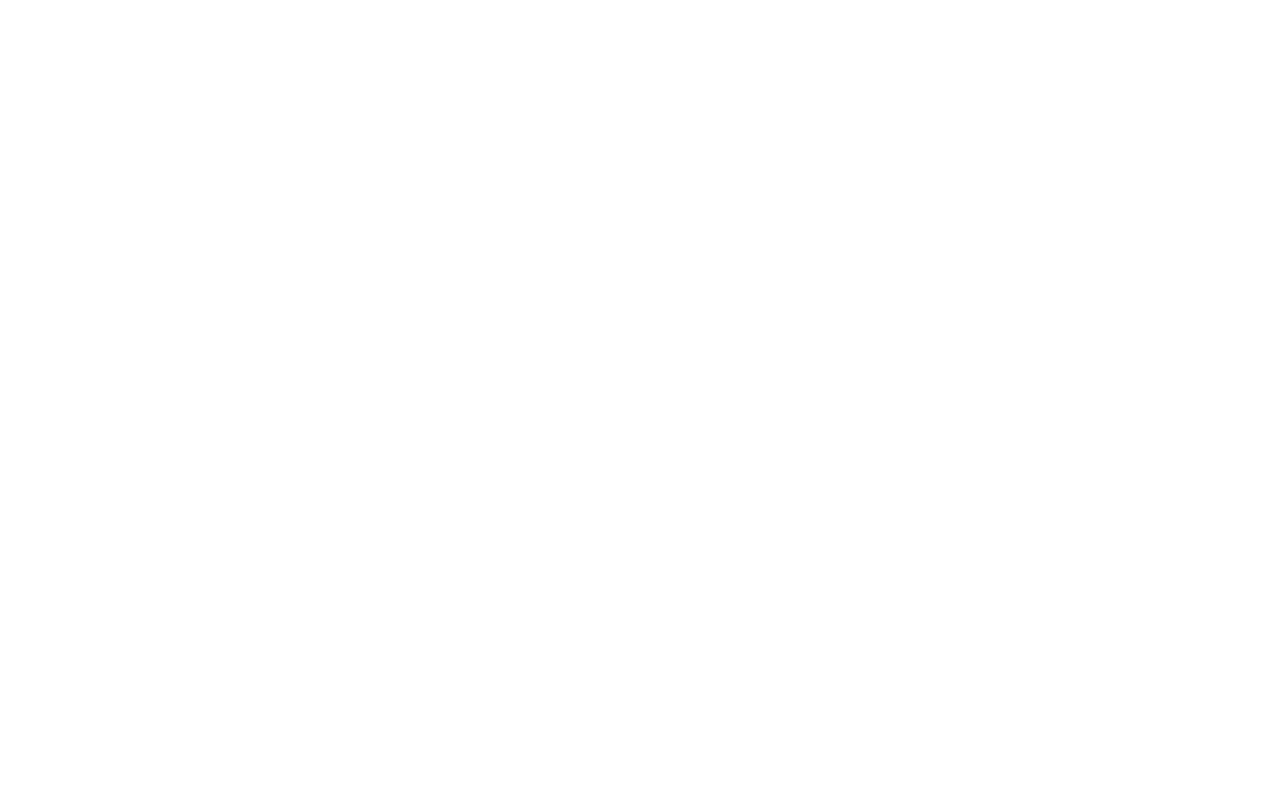
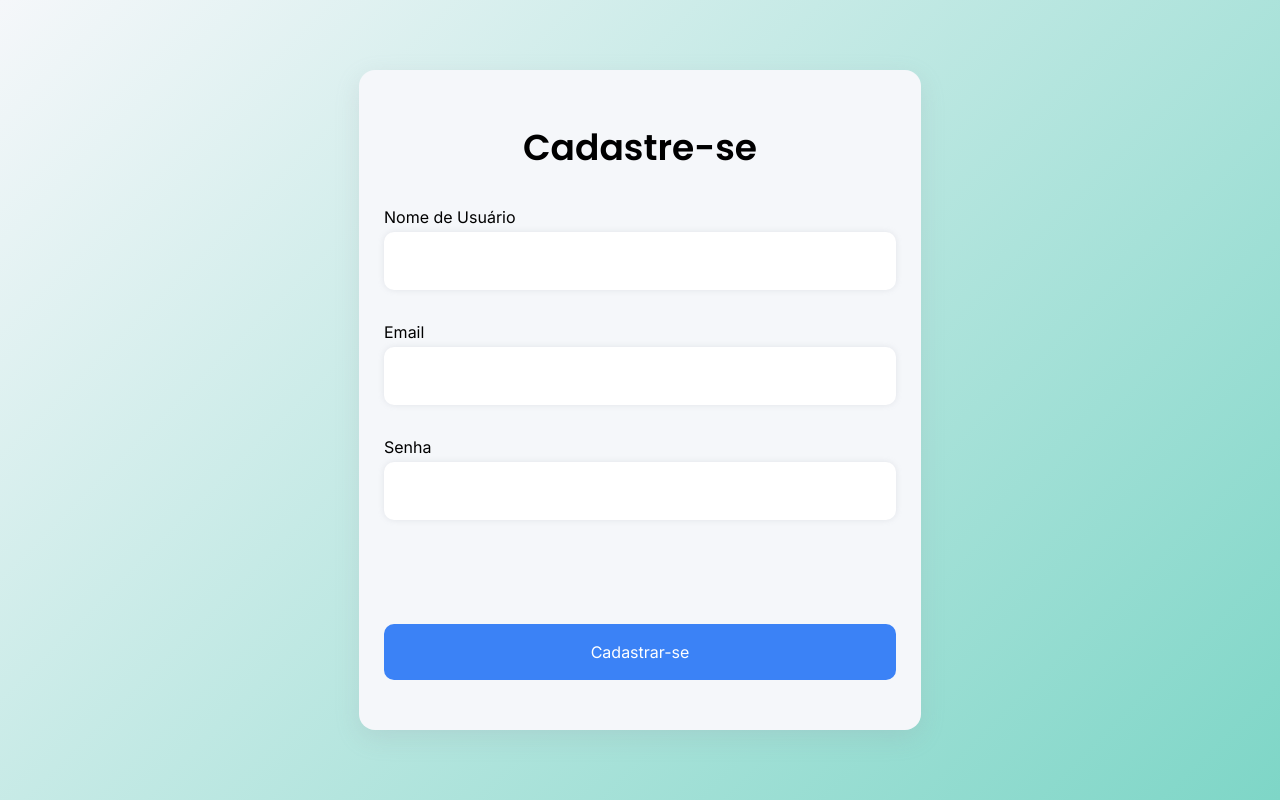
Before and after one commit to ViniciusGabrielll/roboticdesk-frontend, a React (Vite) app: page / in a window 1280 px wide. Built offline with nearby package versions, Linux system fonts and the light colour scheme.

Commit message:
feat(Login): create login page UI

```diff
--- a/index.html
+++ b/index.html
@@ -4,6 +4,20 @@
     <meta charset="UTF-8" />
     <meta name="viewport" content="width=device-width, initial-scale=1.0" />
     <title>Robotic Desk</title>
+
+    <link rel="preconnect" href="https://fonts.googleapis.com" />
+    <link rel="preconnect" href="https://fonts.gstatic.com" crossorigin />
+    <link
+      href="https://fonts.googleapis.com/css2?family=Inter:ital,opsz,wght@0,14..32,100..900;1,14..32,100..900&display=swap"
+      rel="stylesheet"
+    />
+    <link rel="preconnect" href="https://fonts.googleapis.com" />
+    <link rel="preconnect" href="https://fonts.gstatic.com" crossorigin />
+    <link
+      href="https://fonts.googleapis.com/css2?family=Poppins:ital,wght@0,100;0,200;0,300;0,400;0,500;0,600;0,700;0,800;0,900;1,100;1,200;1,300;1,400;1,500;1,600;1,700;1,800;1,900&display=swap"
+      rel="stylesheet"
+    />
+
   </head>
   <body>
     <div id="root"></div>
--- /dev/null
+++ b/src/containers/Login/login.module.css
@@ -0,0 +1,77 @@
+.loginContainer {
+  background: var(--tertiary-color);
+  background: linear-gradient(
+    135deg,
+    rgba(245, 247, 250, 1) 0%,
+    rgba(126, 214, 199, 1) 100%
+  );
+  width: 100%;
+  min-height: 100vh;
+
+  display: flex;
+  align-items: center;
+  justify-content: center;
+}
+
+.formContainer {
+  background-color: var(--tertiary-color);
+  width: 40vw;
+  height: 70vh;
+  border-radius: 16px;
+  box-shadow: rgba(149, 157, 165, 0.2) 0px 8px 24px;
+
+  display: flex;
+  flex-direction: column;
+  align-items: center;
+
+  padding: 50px 25px 50px 25px;
+
+  gap: 4vh;
+}
+
+.formGroup {
+  display: flex;
+  flex-direction: column;
+  width: 100%;
+  gap: 5px;
+}
+
+.formGroup label {
+  font-size: 16px;
+}
+
+.formGroup input {
+  height: 7vh;
+  border-radius: 10px;
+  border: none;
+  outline: none;
+  padding-left: 10px;
+  padding-right: 10px;
+  font-size: 16px;
+  box-shadow: rgba(149, 157, 165, 0.2) 0px 0px 6px;
+
+  transition: 0.2s;
+}
+
+.formGroup input:focus {
+  box-shadow: rgba(149, 157, 165, 0.2) 0px 0px 24px;
+}
+
+.formContainer button {
+  width: 100%;
+  height: 7vh;
+  border-radius: 10px;
+  border: none;
+  background-color: var(--primary-color);
+  color: white;
+  font-size: 16px;
+  margin-top: auto;
+
+  cursor: pointer;
+
+  transition: 0.2s;
+}
+
+.formContainer button:hover {
+  background-color: #255fbd;
+}
--- /dev/null
+++ b/src/containers/Login/login.tsx
@@ -0,0 +1,30 @@
+import styles from "./login.module.css";
+
+export default function Login() {
+  return (
+    <div className={styles.loginContainer}>
+      <form className={styles.formContainer}>
+        <h1>Cadastre-se</h1>
+
+        <div className={styles.formGroup}>
+          <label htmlFor="username">Nome de Usuário</label>
+          <input id="username" type="text"></input>
+        </div>
+
+        <div className={styles.formGroup}>
+          <label htmlFor="email">Email</label>
+          <input id="email" type="email"></input>
+        </div>
+
+        <div className={styles.formGroup}>
+          <label htmlFor="password">Senha</label>
+          <input id="password" type="password"></input>
+        </div>
+
+        <button type="submit" className="form-button">
+          Cadastrar-se
+        </button>
+      </form>
+    </div>
+  );
+}
--- a/src/main.css
+++ b/src/main.css
@@ -0,0 +1,24 @@
+:root {
+  --primary-color: #3b82f6;
+  --secondary-color: #7ed6c7;
+  --tertiary-color: #f5f7fa;
+  --text-color: #1f2933;
+}
+
+body {
+  margin: 0px;
+}
+
+* {
+  font-family: "Inter", sans-serif;
+  font-optical-sizing: auto;
+  font-style: normal;
+  margin: 0px;
+}
+
+h1 {
+  font-family: "Poppins", sans-serif;
+  font-weight: 600;
+  font-style: normal;
+  font-size: 36px;
+}
--- a/src/main.tsx
+++ b/src/main.tsx
@@ -1,9 +1,10 @@
 import { StrictMode } from 'react'
 import { createRoot } from 'react-dom/client'
 import './main.css'
+import Login from './containers/Login/login'
 
 createRoot(document.getElementById('root')!).render(
   <StrictMode>
-
+    <Login/>
   </StrictMode>,
 )
```
